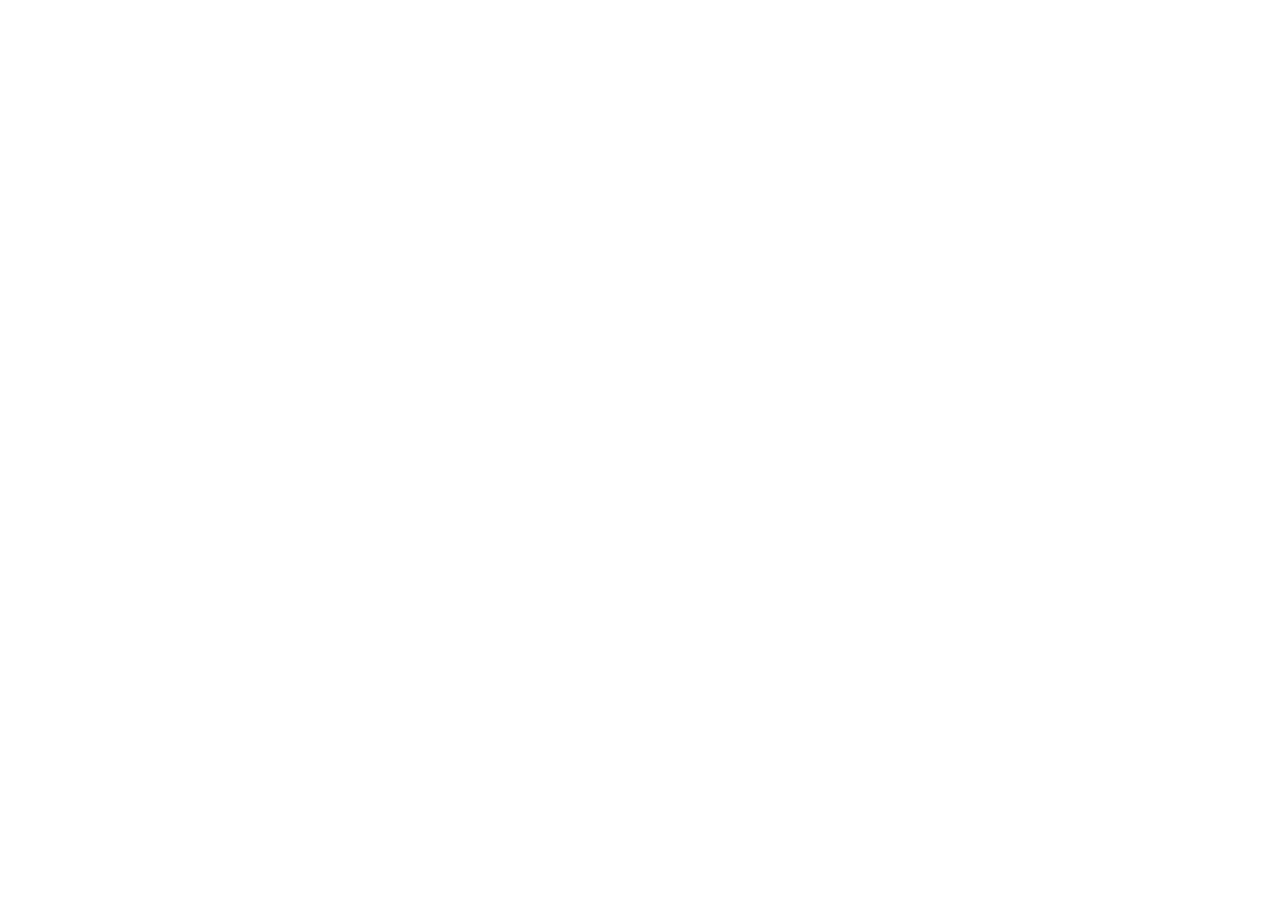
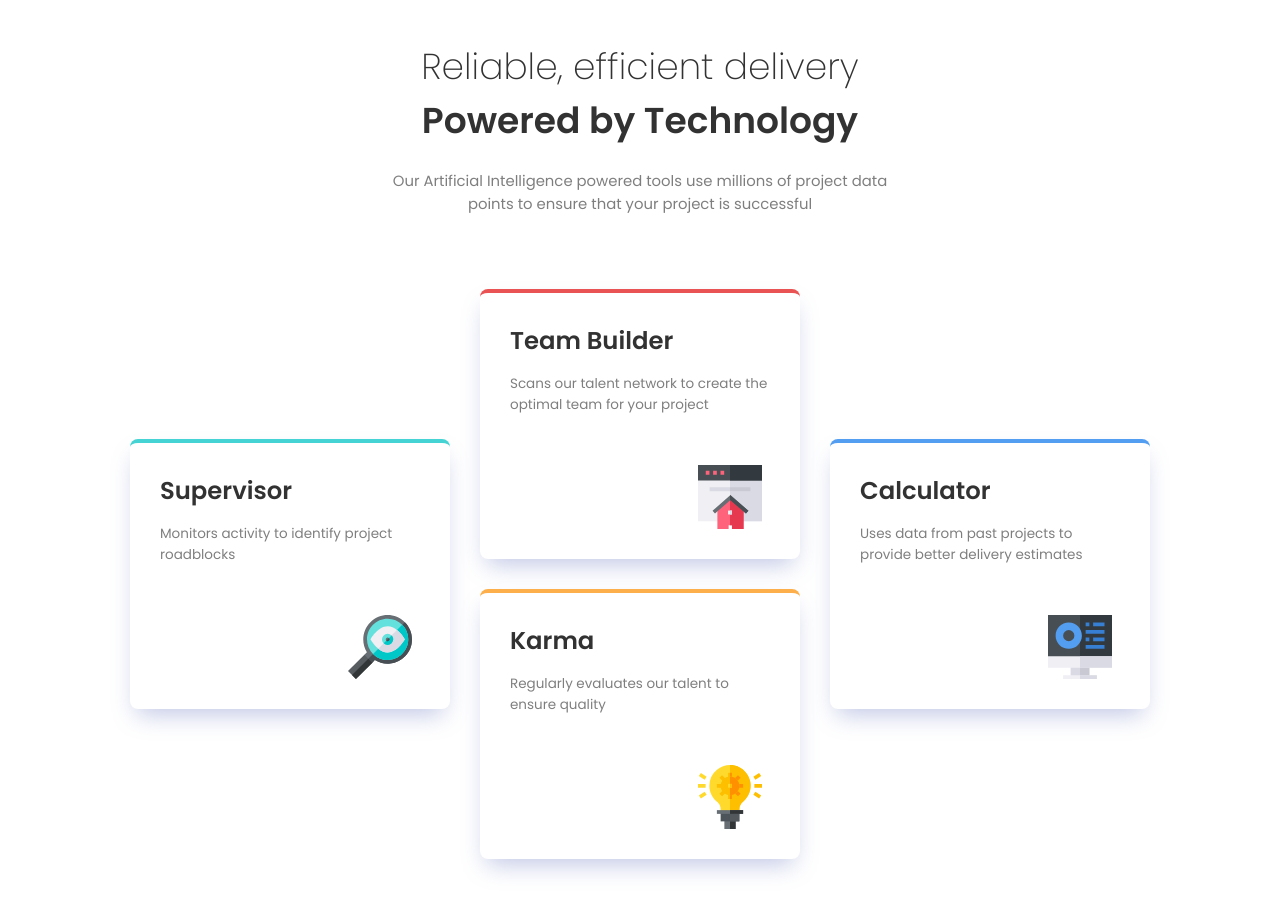
Before and after one commit to GuustavoSena/FourCardFeature, a plain HTML site: page index.html in a window 1280 px wide. Before the commit the page ends 800 px from the top, so only its background shows below. Drawn offline with Linux system fonts and the light colour scheme.

Commit message:
Finalizando projeto

```diff
--- a/index.html
+++ b/index.html
@@ -6,12 +6,40 @@
     <meta http-equiv="X-UA-Compatible" content="IE=edge">
     <meta name="viewport" content="width=device-width, initial-scale=1.0">
     <title>Four Card Section</title>
-
+    <link rel="preconnect" href="https://fonts.googleapis.com">
+    <link rel="preconnect" href="https://fonts.gstatic.com" crossorigin>
+    <link href="https://fonts.googleapis.com/css2?family=Poppins:wght@200;400;600&display=swap" rel="stylesheet">
+    <link rel="shortcut icon" href="assets/favicon-32x32.png">
     <link rel="stylesheet" href="styles.css">
 </head>
 
 <body>
-
+    <div class="upper-title">
+        <h1 id="first-h1">Reliable, efficient delivery</h1>
+        <h1>Powered by Technology</h1>
+    </div>
+    <div class="upper-info">
+        <p>Our Artificial Intelligence powered tools use millions of project data points to ensure that your project is
+            successful</p>
+    </div>
+    <div class="sections">
+        <div class="card c-1">
+            <h1>Supervisor</h1>
+            <p>Monitors activity to identify project roadblocks</p>
+        </div>
+        <div class="card c-2">
+            <h1>Team Builder</h1>
+            <p>Scans our talent network to create the optimal team for your project</p>
+        </div>
+        <div class="card c-3">
+            <h1>Karma</h1>
+            <p>Regularly evaluates our talent to ensure quality</p>
+        </div>
+        <div class="card c-4">
+            <h1>Calculator</h1>
+            <p> Uses data from past projects to provide better delivery estimates</p>
+        </div>
+    </div>
 </body>
 
 </html>
--- a/styles.css
+++ b/styles.css
@@ -0,0 +1,214 @@
+/* Box sizing rules */
+*,
+*::before,
+*::after {
+    box-sizing: border-box;
+}
+
+/* Remove default margin */
+body,
+h1,
+h2,
+h3,
+h4,
+p,
+figure,
+blockquote,
+dl,
+dd {
+    margin: 0;
+}
+
+/* Remove list styles on ul, ol elements with a list role, which suggests default styling will be removed */
+ul[role="list"],
+ol[role="list"] {
+    list-style: none;
+}
+
+/* Set core root defaults */
+html:focus-within {
+    scroll-behavior: smooth;
+}
+
+/* Set core body defaults */
+body {
+    min-height: 100vh;
+    text-rendering: optimizeSpeed;
+    line-height: 1.5;
+}
+
+/* A elements that don't have a class get default styles */
+a:not([class]) {
+    text-decoration-skip-ink: auto;
+}
+
+/* Make images easier to work with */
+img,
+picture {
+    max-width: 100%;
+    display: block;
+}
+
+/* Inherit fonts for inputs and buttons */
+input,
+button,
+textarea,
+select {
+    font: inherit;
+}
+
+/* Remove all animations, transitions and smooth scroll for people that prefer not to see them */
+@media (prefers-reduced-motion: reduce) {
+    html:focus-within {
+        scroll-behavior: auto;
+    }
+
+}
+
+html {
+    font-size: 15px;
+}
+
+body {
+    display: flex;
+    justify-content: center;
+    align-items: center;
+    flex-direction: column;
+    min-height: 100vh;
+    font-family: 'Poppins', sans-serif;
+    font-size: 0.9rem;
+    padding: 40px 0px;
+}
+
+#first-h1 {
+    font-weight: 200;
+}
+
+.upper-title {
+    min-width: 360px;
+    opacity: 0.8;
+    display: flex;
+    flex-direction: column;
+    align-items: center;
+}
+
+.upper-info {
+    max-width: 320px;
+    opacity: 0.5;
+    margin-top: 1.5em;
+    margin-bottom: 5em;
+    font-size: 1.1em;
+}
+
+.sections {
+    display: flex;
+    flex-direction: column;
+    align-items: center;
+    gap: 40px;
+    min-width: 360px;
+    max-width: 530px;
+}
+
+.card {
+    width: 80%;
+    height: 250px;
+    box-shadow: 0px 12px 25px -7px rgba(94, 111, 187, 0.4);
+    border-top: 4px solid red;
+    padding: 30px;
+    border-radius: 8px;
+}
+
+.card h1 {
+    font-size: 1.8em;
+    font-weight: 600;
+    opacity: 0.8;
+    margin-bottom: 15px;
+}
+
+.card p {
+    opacity: 0.5;
+    font-weight: 400;
+}
+
+.c-1 {
+    border-color: hsl(180, 62%, 55%);
+    background-image: url(assets/icon-supervisor.svg);
+    background-repeat: no-repeat;
+    background-position: 85% 85%;
+}
+
+.c-2 {
+    border-color: hsl(0, 78%, 62%);
+    background-image: url(assets/icon-team-builder.svg);
+    background-repeat: no-repeat;
+    background-position: 85% 85%;
+}
+
+.c-3 {
+    border-color: hsl(34, 97%, 64%);
+    background-image: url(assets/icon-karma.svg);
+    background-repeat: no-repeat;
+    background-position: 85% 85%;
+}
+
+.c-4 {
+    border-color: hsl(212, 86%, 64%);
+    background-image: url(assets/icon-calculator.svg);
+    background-repeat: no-repeat;
+    background-position: 85% 85%;
+}
+
+@media (min-width: 888px) {
+
+    .upper-title{
+        font-size: large;
+    }
+
+    .upper-info{
+        max-width: 520px;
+        text-align: center;
+    }
+
+    .sections {
+        display: grid;
+        align-items: center;
+        justify-content: center;
+        align-content: center;
+        max-width: 100vw;
+        gap: 30px;
+        grid-template-columns: repeat(3,25%);
+        grid-template-rows: repeat(4, 120px);
+    }
+
+    .card {
+        width: 100%;
+        height: 100%;
+    }
+
+    .c-1 {
+        grid-column-start: 1;
+        grid-column-end: 2;
+        grid-row-start: 2;
+        grid-row-end: 4;
+    }
+
+    .c-2{
+        grid-column-start: 2;
+        grid-column-end: 3;
+        grid-row-start: 1;
+        grid-row-end: 3;
+    }
+    .c-3{
+        grid-column-start: 2;
+        grid-column-end: 3;
+        grid-row-start: 3;
+        grid-row-end: 5;
+    }
+
+    .c-4 {
+        grid-column-start: 3;
+        grid-column-end: 4;
+        grid-row-start: 2;
+        grid-row-end: 4;
+    }
+}
```
Also changed, not shown: assets/favicon-32x32.png (added).
